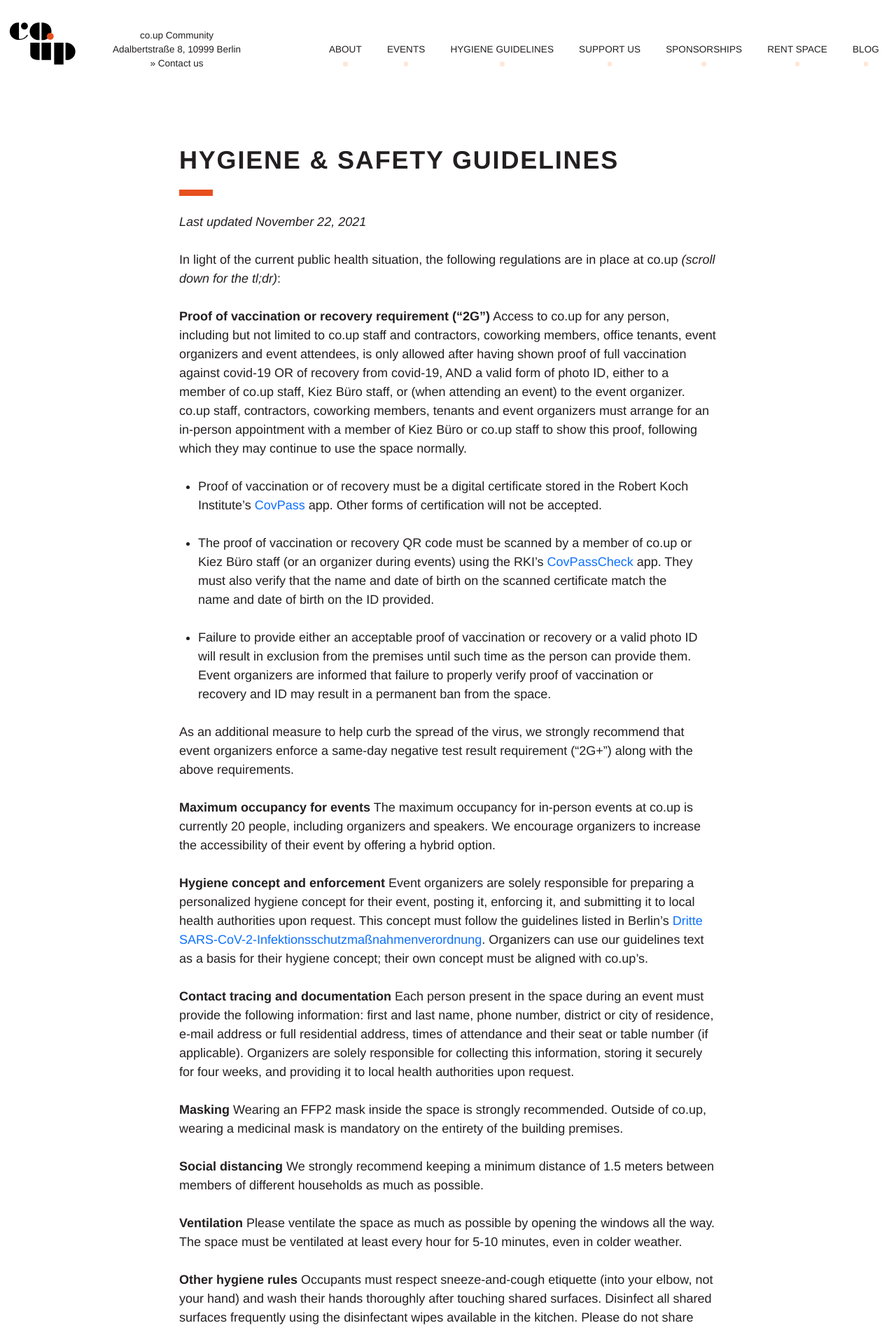
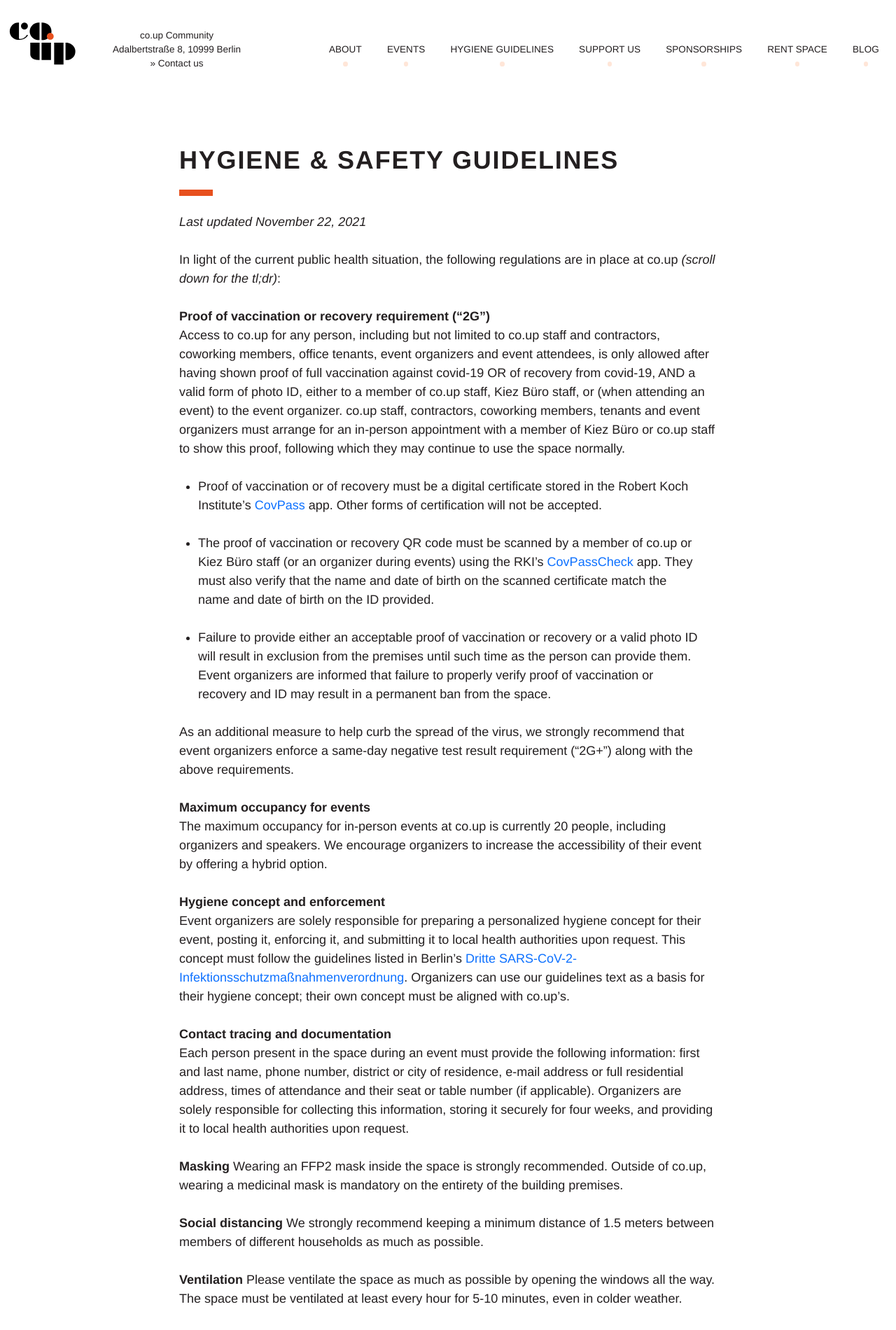
Before and after one commit to co-up/co-up.de, a Jekyll site: the page built from hygiene-safety-guidelines.md, in a window 1280 px wide. Shown: the top 1901 px of the page at 70% size. Built offline with Jekyll 4.4.1, drawn with Linux system fonts in a browser that asks for light colours.

```diff
--- a/hygiene-safety-guidelines.md
+++ b/hygiene-safety-guidelines.md
@@ -11,7 +11,7 @@ title: co.up hygiene and safety guidelines
 
 In light of the current public health situation, the following regulations are in place at co.up *(scroll down for the tl;dr)*:
 
-**Proof of vaccination or recovery requirement (“2G”)**
+**Proof of vaccination or recovery requirement (“2G”)** <br/>
 Access to co.up for any person, including but not limited to co.up staff and contractors, coworking members, office tenants, event organizers and event attendees, is only allowed after having shown proof of full vaccination against covid-19 OR of recovery from covid-19, AND a valid form of photo ID, either to a member of co.up staff, Kiez Büro staff, or (when attending an event) to the event organizer. co.up staff, contractors, coworking members, tenants and event organizers must arrange for an in-person appointment with a member of Kiez Büro or co.up staff to show this proof, following which they may continue to use the space normally.
 
 - Proof of vaccination or of recovery must be a digital certificate stored in the Robert Koch Institute's [CovPass](https://digitaler-impfnachweis-app.de/) app. Other forms of certification will not be accepted.
@@ -22,13 +22,13 @@ Access to co.up for any person, including but not limited to co.up staff and con
 
 As an additional measure to help curb the spread of the virus, we strongly recommend that event organizers enforce a same-day negative test result requirement (“2G+”) along with the above requirements.
 
-**Maximum occupancy for events**
+**Maximum occupancy for events** <br/>
 The maximum occupancy for in-person events at co.up is currently 20 people, including organizers and speakers. We encourage organizers to increase the accessibility of their event by offering a hybrid option.
 
-**Hygiene concept and enforcement**
+**Hygiene concept and enforcement** <br/>
 Event organizers are solely responsible for preparing a personalized hygiene concept for their event, posting it, enforcing it, and submitting it to local health authorities upon request. This concept must follow the guidelines listed in Berlin’s [Dritte SARS-CoV-2-Infektionsschutzmaßnahmenverordnung](https://www.berlin.de/corona/massnahmen/verordnung/). Organizers can use our guidelines text as a basis for their hygiene concept; their own concept must be aligned with co.up’s.
 
-**Contact tracing and documentation**
+**Contact tracing and documentation** <br/>
 Each person present in the space during an event must provide the following information: first and last name, phone number, district or city of residence, e-mail address or full residential address, times of attendance and their seat or table number (if applicable). Organizers are solely responsible for collecting this information, storing it securely for four weeks, and providing it to local health authorities upon request.
 
 **Masking**
```
